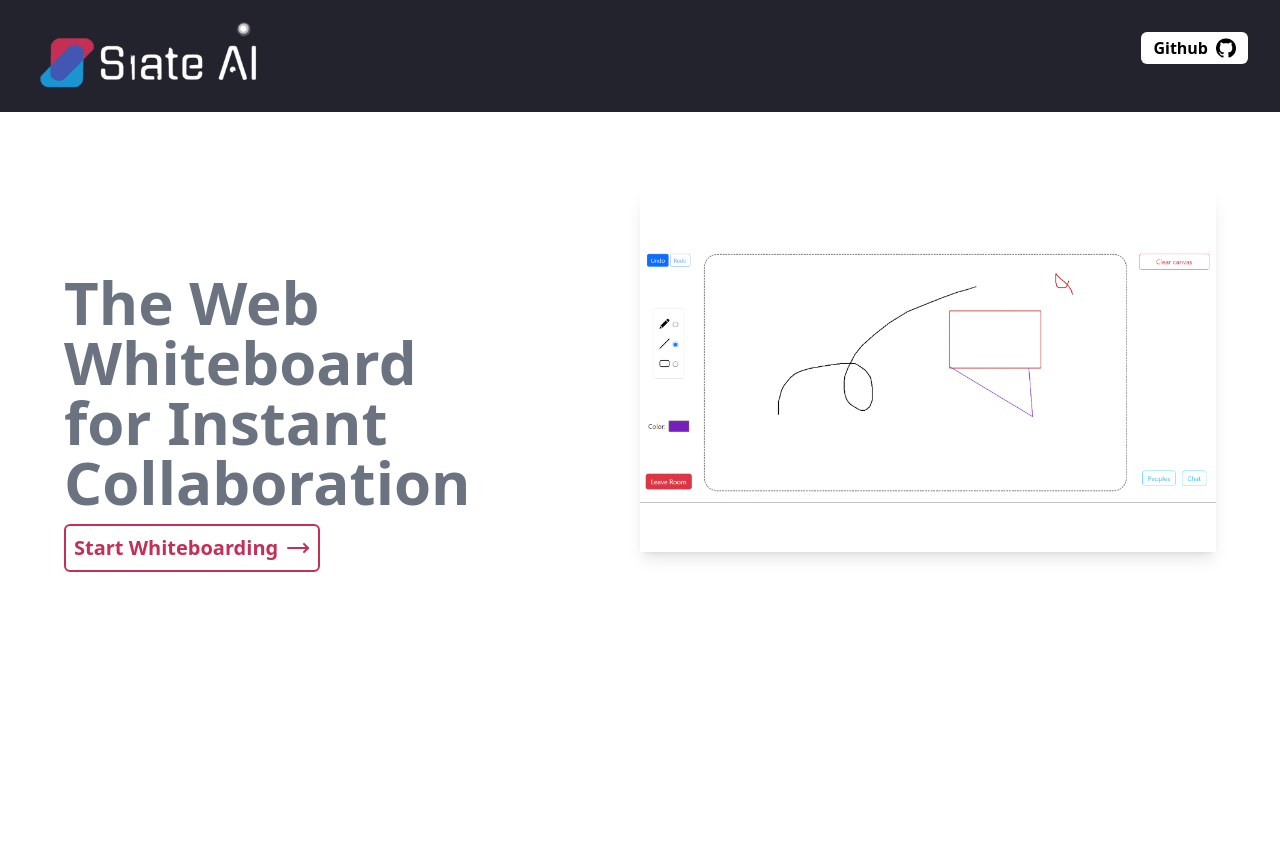
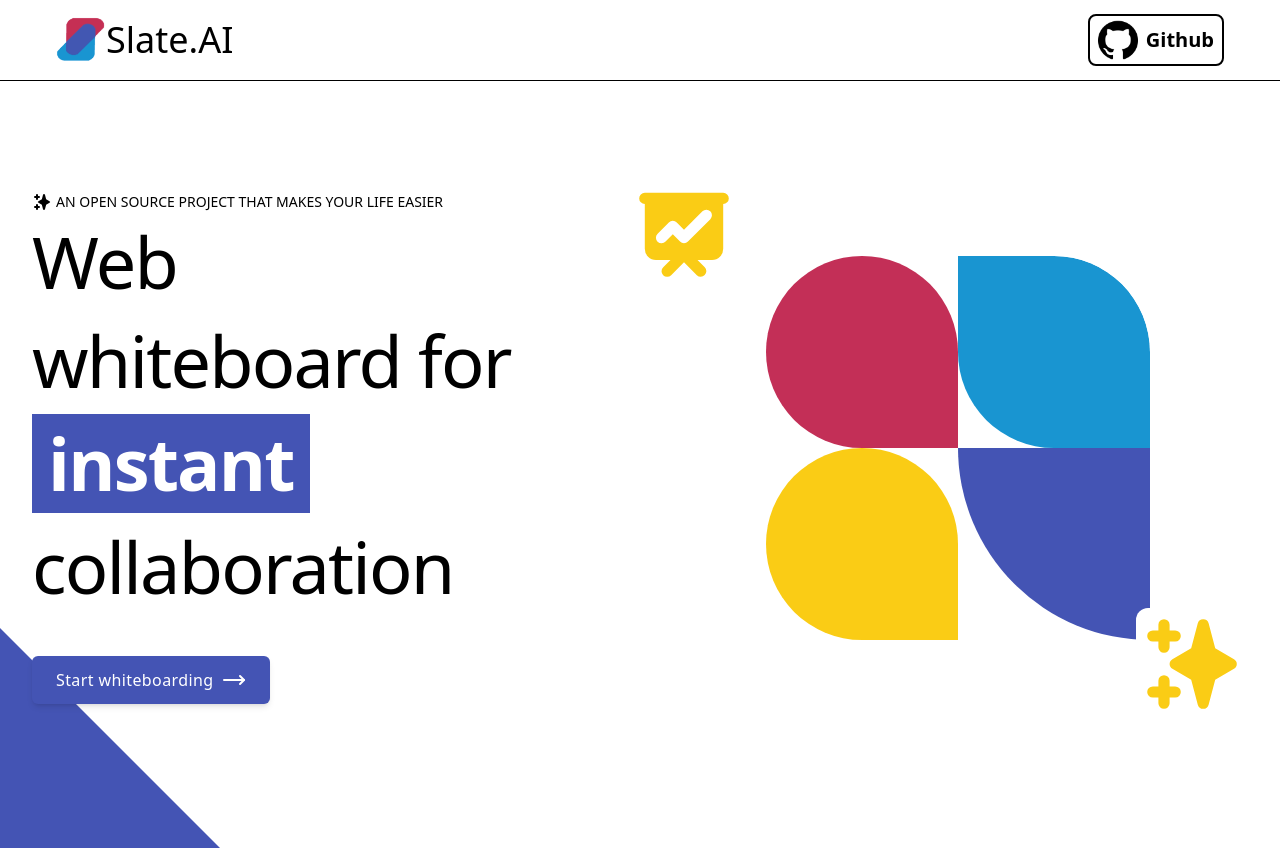
Before and after one commit to sd012gfhkhhvh/Slate.AI, a React (Vite) app in the folder client/: page / in a window 1280 px wide. Shown: the top 850 px of the page. Built offline with nearby package versions, Linux system fonts and the light colour scheme; no server answers.

Commit message:
updated landing page UI and fixed UI in room page

```diff
--- a/client/src/components/Footer/index.jsx
+++ b/client/src/components/Footer/index.jsx
@@ -7,7 +7,7 @@ import mail from "../../assets/mailIcon.png";
 
 export const Footer = () => {
   return (
-    <div className="h-[15%] bg-[#eae2e2] p-2  flex md:justify-between flex-col  md:flex-row  items-center">
+    <div className="h-[15%] mt-16 bg-white p-2 opacity-75  flex md:justify-between flex-col  md:flex-row  items-center">
       <div className="flex justify-between items-center">
         <img className="ml-5 mr-3 w-[40px]" src={slateLogo} alt="img" />
         <span className="text-gray-700 "> &#169; 2024 Slate.AI</span>
--- a/client/src/components/Forms/index.jsx
+++ b/client/src/components/Forms/index.jsx
@@ -1,24 +1,111 @@
 /* eslint-disable react/prop-types */
 /* eslint-disable no-unused-vars */
-import { useEffect } from "react";
+import { useEffect, useState } from "react";
 import CreateRoom from "./CreateRoomForm";
 import JoinRoom from "./JoinRoomForm";
-import "./index.css";
+import joinRoomImage from "../../assets/JoinRoomImage.webp";
+import logo from "../../assets/SlateAI-Logo.png";
+
 const Form = ({ socket, setUser }) => {
+  const [isJoinRoomForm, setIsJoinRoomForm] = useState(false);
+
   useEffect(() => {
     console.log("form page");
   });
   return (
-    <div className="md:flex md:justify-center md:items-center md:gap-3 h-100 pt-5">
-      <div className="h-[25rem] mt-5  p-5 border-2  border-blue-600 border-solid rounded-md mx-auto flex flex-col items-center">
-        <h1 className="text-blue-600 font-bold">Create Room</h1>
-        <CreateRoom socket={socket} setUser={setUser} />
+    <main className="flex justify-center h-[100vh] w-[100vw] items-center">
+      <div className="h-full md:flex-1 bg-white  md:justify-end items-center md:flex hidden">
+        <div className="h-[500px] w-[50%] max-w-[500px] flex-1 relative flex  z-10">
+          <img
+            src={joinRoomImage}
+            alt=""
+            className="h-[100%] w-[100%] object-cover shadow-md relative -z-10"
+          />
+          {isJoinRoomForm ? (
+            <div className="absolute select-none top-0 left-0 w-full h-full bg-[#4454b4] text-white opacity-50 -z-10"></div>
+          ) : (
+            <div className="absolute select-none  top-0 left-0 w-full h-full bg-[#c32f57] text-white opacity-50 -z-10"></div>
+          )}
+        </div>
       </div>
-      <div className="h-[25rem] mt-5 md:w-[400px]  p-5 border-2  border-blue-600 border-solid rounded-md mx-auto flex flex-col items-center">
-        <h1 className="text-blue-600 font-bold">Join Room</h1>
-        <JoinRoom socket={socket} setUser={setUser} />
+
+      <div
+        className={
+          isJoinRoomForm
+            ? `flex-1 w-full h-full flex justify-center md:justify-start items-center md:bg-[#4454b4]`
+            : `flex-1 w-full h-full flex justify-center md:justify-start items-center md:bg-[#c32f57]`
+        }
+      >
+        {/* this is snippet for background image in mobile view */}
+        <div className="h-full w-full absolute top-0 left-0 -z-10">
+          <img
+            src={joinRoomImage}
+            alt=""
+            className="h-[100%] w-[100%] object-cover relative -z-10"
+          />
+          {isJoinRoomForm ? (
+            <div className="absolute select-none  top-0 left-0 w-full h-full bg-[#4454b4] text-white opacity-70 -z-10"></div>
+          ) : (
+            <div className="absolute select-none  top-0 left-0 w-full h-full bg-[#c32f57] text-white opacity-70 -z-10"></div>
+          )}
+        </div>
+
+        {/* this is the actual form card component */}
+        <div className="flex-col h-[500px] min-w-[300px] max-w-[500px] bg-white shadow-md relative z-30 justify-center md:w-[50%] w-[40%] flex-1 p-6 items-center">
+          <div className="flex my-4  justify-center items-center ">
+            <div className="">
+              <img
+                className="w-[50px] h-auto object-cover "
+                src={logo}
+                alt="logo"
+              />
+            </div>
+            <h2 className="text-4xl">Slate.AI</h2>
+          </div>
+
+          {!isJoinRoomForm ? (
+            <div className="w-[100%]  p-3 flex  flex-col justify-center items-center md:items-start">
+              <div className="flex flex-col justify-center items-start ">
+                <h1 className="font-bold text-3xl text-[#4454b4]">
+                  Create room
+                </h1>
+                <CreateRoom socket={socket} setUser={setUser} />
+              </div>
+            </div>
+          ) : (
+            <div className="w-[100%] p-3 flex  flex-col justify-center items-center md:items-start">
+              <div className="flex flex-col justify-center items-start ">
+                <h1 className="font-bold text-3xl text-[#c32f57]">Join room</h1>
+                <JoinRoom socket={socket} setUser={setUser} />
+              </div>
+            </div>
+          )}
+
+          {isJoinRoomForm ? (
+            <div className="flex justify-center items-center gap-1 md:gap-2">
+              <p>Want to create a room instead?</p>
+              <p
+                onClick={() => setIsJoinRoomForm(false)}
+                className="text-[#c32f57] select-none cursor-pointer font-semibold underline"
+              >
+                create room
+              </p>
+            </div>
+          ) : (
+            <div className="flex justify-center items-center gap-1 md:gap-2">
+              <p>Have a room code already?</p>
+              <p
+                onClick={() => setIsJoinRoomForm(true)}
+                className="text-[#4454b4] cursor-pointer select-none font-semibold underline"
+              >
+                join room
+              </p>
+            </div>
+          )}
+        </div>
       </div>
-    </div>
+    </main>
   );
 };
+
 export default Form;
--- a/client/src/components/Navbar/index.jsx
+++ b/client/src/components/Navbar/index.jsx
@@ -1,19 +1,40 @@
-import "./index.css";
 import githubIcon from "../../assets/github.png";
-import logo from "../../assets/slateAI-logo-dark.png";
+import logo from "../../assets/SlateAI-Logo.png";
 export const Navbar = () => {
   return (
-    <div className=" h-[15%] bg-[#23232e] flex justify-between align-center">
-      <div>
-        <img className="h-[7rem] ml-5" src={logo} alt="logo" />
+    <div className="flex justify-center items-center ">
+      <div className="flex  bg-clip-padding  fixed z-30 justify-center items-center bg-white top-0 w-[100vw] border-black border-solid border-b-[1px] ">
+        <div className="flex rounded-md px-4 py-1  h-[60px] md:h-[80px] bg-white justify-between items-center w-[100%] max-w-[1200px]">
+          <div className="">
+            <div className="flex my-4  justify-center items-center ">
+              <div className="">
+                <img
+                  className="w-[30px] md:w-[40px] lg:w-[50px] h-auto object-cover transition-all"
+                  src={logo}
+                  alt="logo"
+                />
+              </div>
+              <h2 className="lg:text-4xl md:text-3xl text-2xl transition-all">
+                Slate.AI
+              </h2>
+            </div>
+          </div>
+
+          <div>
+            <a
+              href={"https://github.com/sd012gfhkhhvh/Slate.AI"}
+              className=" no-underline bg-white text-black font-semibold px-2 py-1 flex justify-center items-center gap-2 transition-all border-black border-solid border-[2px] rounded-lg lg:text-xl md:text-lg text-md "
+            >
+              <img
+                className="lg:w-[40px] md:w-[30px] w-[20px] transition-all"
+                src={githubIcon}
+                alt="img"
+              />
+              <span className="">Github</span>
+            </a>
+          </div>
+        </div>
       </div>
-      <a
-        href={"https://github.com/sd012gfhkhhvh/Slate.AI"}
-        className="p-3 py-4 rounded-md h-[30px] mt-8 flex justify-center items-center gap-2 no-underline text-black mr-8 font-bold bg-white"
-      >
-        <span className="">Github</span>
-        <img className="w-[20px] h-[20px]" src={githubIcon} alt="img" />
-      </a>
     </div>
   );
 };
--- a/client/src/components/Userbar/index.jsx
+++ b/client/src/components/Userbar/index.jsx
@@ -5,10 +5,10 @@ export const Userbar = (prop) => {
   const { usersInRoom, user, setIsChatBox, setIsUserPanel } = prop;
   console.log("Prop: " + prop);
   return (
-    <div className="fixed overflow-y-scroll bottom-[6rem] right-[1rem] h-[71%] w-[20rem] z-0 bg-[#e1e1ea]  flex flex-col justify-start border-2 border-solid border-black rounded-md">
+    <div className="fixed bottom-[6rem] right-[1rem] h-[71%] w-[20rem] z-0 bg-[#e1e1ea]  flex flex-col justify-start border-2 border-solid border-black rounded-md">
       <div className="flex justify-end my-2">
         <button
-          className="p-2 rounded-md bg-[#4454b4] text-white font-bold"
+          className="p-2 mr-2 rounded-md bg-[#4454b4] text-white font-bold"
           onClick={() => {
             setIsUserPanel(false);
 
--- a/client/src/index.css
+++ b/client/src/index.css
@@ -5,3 +5,23 @@
 body {
   overflow-x: hidden;
 }
+
+/* width */
+::-webkit-scrollbar {
+  width: 15px;
+}
+
+/* Track */
+::-webkit-scrollbar-track {
+  background: #f1f1f1;
+}
+
+/* Handle */
+::-webkit-scrollbar-thumb {
+  background: #4454b4;
+}
+
+/* Handle on hover */
+::-webkit-scrollbar-thumb:hover {
+  background: #c32f57;
+}
--- a/client/src/pages/Home/index.jsx
+++ b/client/src/pages/Home/index.jsx
@@ -1,13 +1,11 @@
 /* eslint-disable no-unused-vars */
-import { useNavigate } from "react-router-dom";
+import { Link, useNavigate } from "react-router-dom";
+import { Navbar } from "../../components/Navbar";
+import canvasImage from "../../assets/canvas-2.png";
+import { MoveRight } from "lucide-react";
 import { Footer } from "../../components/Footer";
-import { Navbar } from "../../components/Navbar";
-import "./index.css";
 
 //icons and images
-import { MoveRight } from "lucide-react";
-import demoImg from "../../assets/slateAI-canvas.png";
-
 export const Home = () => {
   const navigate = useNavigate();
 
@@ -20,32 +18,109 @@ export const Home = () => {
     <>
       <Navbar />
 
-      <section className="flex justify-center items-center">
-        <div className="flex flex-col md:flex-row justify-center items-center h-[100vh] w-[90vw] md:pt-20 max-w-[2000px] ">
-          <div className="md:w-[50%] w-[100%] flex flex-col justify-center md:items-start items-center md:pt-20 md:justify-start h-[100%] ">
-            <h1 className="w-[10ch] lg:text-6xl text-5xl font-semibold text-gray-500">
-              The Web Whiteboard for Instant Collaboration
-            </h1>
-            <button
-              onClick={handleClick}
-              className="rounded-md hover:bg-[#c32f57] text-[#c32f57] hover:text-white transition-all border-2 border-solid border-[#c32f57] p-2 mt-3 font-bold text-xl flex justify-center items-center gap-2"
-            >
-              Start Whiteboarding
-              <MoveRight />
-            </button>
-          </div>
+      <div className="w-11 fixed -z-10 bottom-52 left-0 scale-[900%] overflow-hidden inline-block">
+        <div className="h-16 bg-[#4454b4] -rotate-45 transform origin-bottom-right"></div>
+      </div>
 
-          <div className="md:w-[50%] w-[100%] h-[100%] ">
-            <div className="h-[100%]">
-              <img
-                className="md:h-[50%] object-contain shadow-lg"
-                src={demoImg}
-                alt="img"
-              />
+      <div className="mt-12">
+        <div className="mx-auto h-full px-4 py-20 md:py-36 sm:max-w-xl md:max-w-full md:px-24 lg:max-w-screen-xl lg:px-8">
+          <div className="flex flex-col items-center justify-between lg:flex-row">
+            <div className=" ">
+              <div className="lg:max-w-xl lg:pr-5">
+                <p className="flex text-sm uppercase text-black">
+                  <svg
+                    xmlns="http://www.w3.org/2000/svg"
+                    className="mr-1 inline h-5 w-5"
+                    viewBox="0 0 20 20"
+                    fill="currentColor"
+                  >
+                    <path
+                      fillRule="evenodd"
+                      d="M5 2a1 1 0 011 1v1h1a1 1 0 010 2H6v1a1 1 0 01-2 0V6H3a1 1 0 010-2h1V3a1 1 0 011-1zm0 10a1 1 0 011 1v1h1a1 1 0 110 2H6v1a1 1 0 11-2 0v-1H3a1 1 0 110-2h1v-1a1 1 0 011-1zM12 2a1 1 0 01.967.744L14.146 7.2 17.5 9.134a1 1 0 010 1.732l-3.354 1.935-1.18 4.455a1 1 0 01-1.933 0L9.854 12.8 6.5 10.866a1 1 0 010-1.732l3.354-1.935 1.18-4.455A1 1 0 0112 2z"
+                      clipRule="evenodd"
+                    />
+                  </svg>
+                  An open source project that makes your life easier
+                </p>
+                <h2 className="mb-6 max-w-lg text-5xl font-light leading-snug tracking-tight text-black sm:text-7xl sm:leading-snug">
+                  Web whiteboard for
+                  <span className="my-1 inline-block  bg-[#4454b4] px-4 font-bold text-white">
+                    instant
+                  </span>
+                  collaboration
+                </h2>
+              </div>
+              <div className="mt-10 flex flex-col items-center md:flex-row">
+                <Link
+                  to={"/form"}
+                  className="mb-3  gap-2 no-underline inline-flex h-12 w-full items-center justify-center rounded-md bg-[#4454b4] px-6 font-medium tracking-wide text-white shadow-md transition hover:bg-blue-800 focus:outline-none md:mr-4 md:mb-0 md:w-auto"
+                >
+                  Start whiteboarding
+                  <MoveRight />
+                </Link>
+              </div>
+            </div>
+
+            <div className="relative hidden lg:ml-32 lg:block lg:w-1/2">
+              <svg
+                xmlns="http://www.w3.org/2000/svg"
+                className="my-6 mx-auto h-10 w-10 animate-bounce rounded-full bg-blue-50 p-2 lg:hidden"
+                fill="none"
+                viewBox="0 0 24 24"
+                stroke="currentColor"
+                strokeWidth="2"
+              >
+                <path
+                  strokeLinecap="round"
+                  strokeLinejoin="round"
+                  d="M16 17l-4 4m0 0l-4-4m4 4V3"
+                />
+              </svg>
+              <div className="abg-orange-400 mx-auto w-fit overflow-hidden rounded-[6rem] rounded-br-none rounded-tl-none">
+                <svg
+                  xmlns="http://www.w3.org/2000/svg"
+                  className="absolute hidden xl:block -left-10 -top-20 h-28 w-28 rounded-xl bg-white text-yellow-400"
+                  viewBox="0 0 20 20"
+                  fill="currentColor"
+                >
+                  <path
+                    fillRule="evenodd"
+                    d="M3 3a1 1 0 000 2v8a2 2 0 002 2h2.586l-1.293 1.293a1 1 0 101.414 1.414L10 15.414l2.293 2.293a1 1 0 001.414-1.414L12.414 15H15a2 2 0 002-2V5a1 1 0 100-2H3zm11.707 4.707a1 1 0 00-1.414-1.414L10 9.586 8.707 8.293a1 1 0 00-1.414 0l-2 2a1 1 0 101.414 1.414L8 10.414l1.293 1.293a1 1 0 001.414 0l4-4z"
+                    clipRule="evenodd"
+                  />
+                </svg>
+                <svg
+                  xmlns="http://www.w3.org/2000/svg"
+                  className="absolute hidden xl:block  right-0 -bottom-20 h-28 w-28 rounded-xl bg-white text-yellow-400"
+                  viewBox="0 0 20 20"
+                  fill="currentColor"
+                >
+                  <path
+                    fillRule="evenodd"
+                    d="M5 2a1 1 0 011 1v1h1a1 1 0 010 2H6v1a1 1 0 01-2 0V6H3a1 1 0 010-2h1V3a1 1 0 011-1zm0 10a1 1 0 011 1v1h1a1 1 0 110 2H6v1a1 1 0 11-2 0v-1H3a1 1 0 110-2h1v-1a1 1 0 011-1zM12 2a1 1 0 01.967.744L14.146 7.2 17.5 9.134a1 1 0 010 1.732l-3.354 1.935-1.18 4.455a1 1 0 01-1.933 0L9.854 12.8 6.5 10.866a1 1 0 010-1.732l3.354-1.935 1.18-4.455A1 1 0 0112 2z"
+                    clipRule="evenodd"
+                  />
+                </svg>
+
+                <div className="flex w-96 flex-wrap">
+                  <div className="h-48 w-1/2 rounded-full rounded-br-none bg-[#c32f57]"></div>
+                  <div className="h-48 w-1/2 rounded-[6rem] rounded-br-none rounded-tl-none bg-[#1995D1]"></div>
+                  <div className="h-48 w-1/2 rounded-full rounded-b-none rounded-br-none bg-yellow-400"></div>
+                  <div className="h-48 w-1/2 rounded-full rounded-t-none rounded-br-none bg-[#4454b4]"></div>
+                </div>
+              </div>
             </div>
           </div>
         </div>
-      </section>
+      </div>
+
+      <div className="p-3 flex select-none justify-center items-center">
+        <img
+          src={canvasImage}
+          alt=""
+          className="md:w-[90vw] sm:w-[70vw] w-[90vw] max-w-[1300px] shadow-lg mb-3"
+        />
+      </div>
 
       <Footer />
     </>
```
Also changed, not shown: client/src/components/ChatBox/index.jsx (+4 -4 lines), client/src/components/Forms/CreateRoomForm/index.jsx (+13 -9 lines), client/src/components/Forms/JoinRoomForm/index.jsx (+11 -6 lines), client/src/pages/RoomPage/index.jsx (+6 -7 lines), client/src/assets/JoinRoomImage.webp (added).
